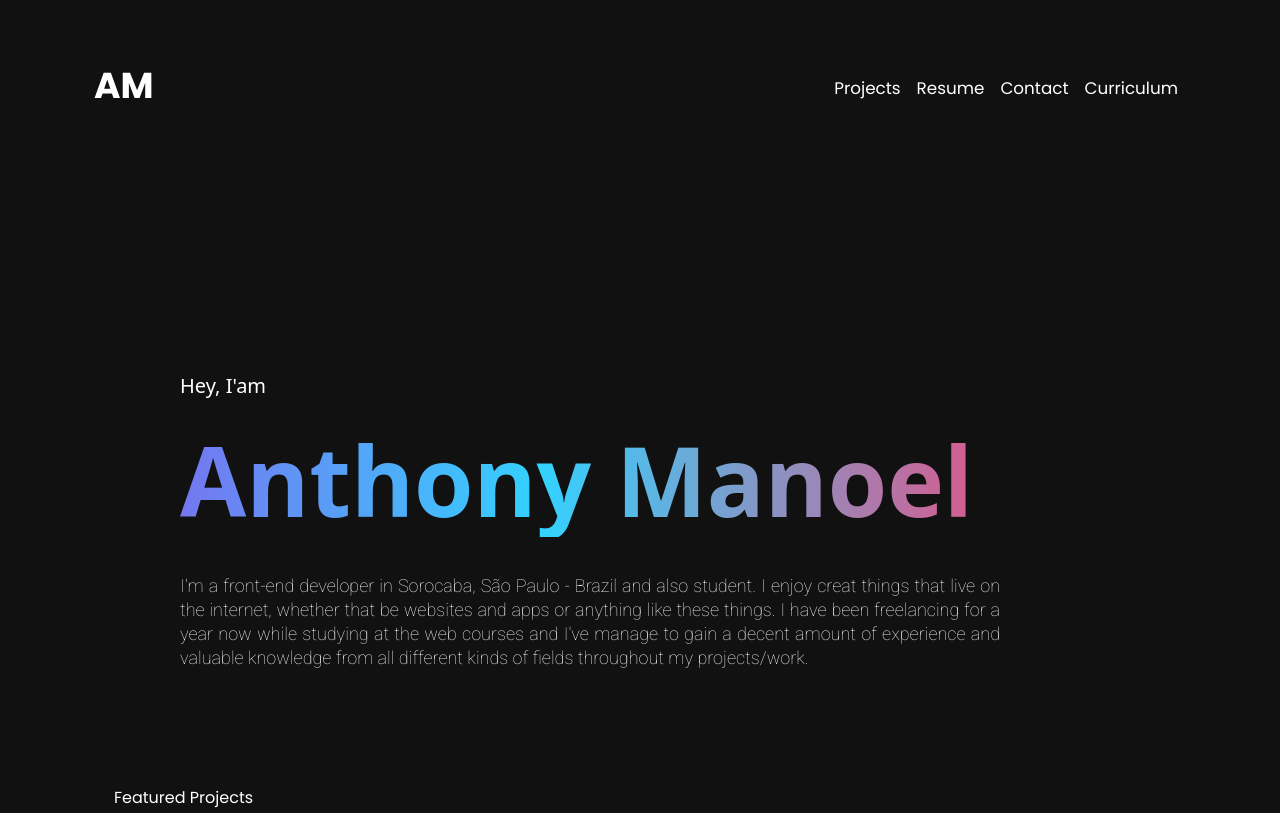
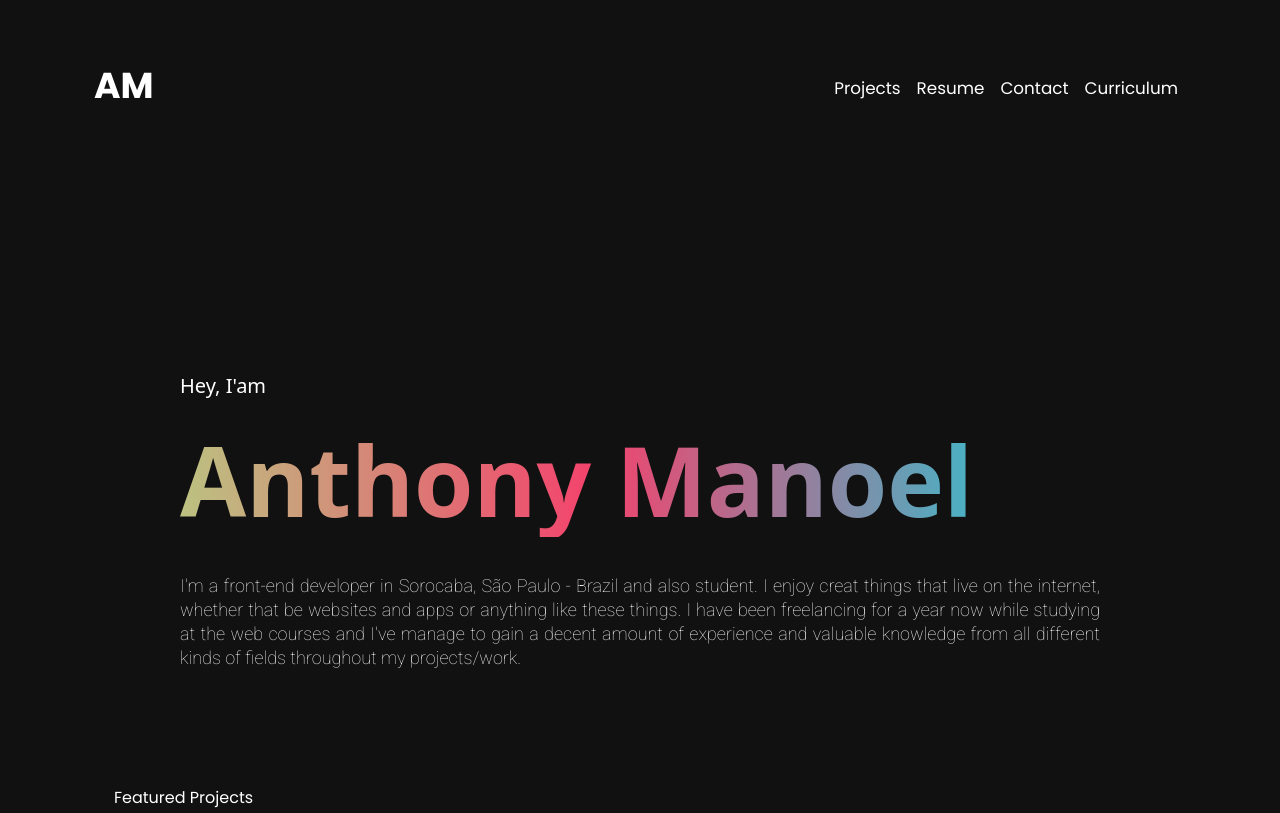
Before and after one commit to anthonymanoel/anthonymanoel.github.io-portfolio, a plain HTML site: page index.html in a window 1280 px wide. Shown: the top 813 px of the page. Drawn offline with nearby package versions, Linux system fonts and the light colour scheme; no server answers.

Commit message:
already project

```diff
--- a/assets/css/index.css
+++ b/assets/css/index.css
@@ -66,7 +66,6 @@ img{
 .container_presentation{
     width: 100%;
     height: auto;
-    max-width: 1000px;
     display: flex;
     flex-direction: column;
     justify-content: center;
@@ -78,19 +77,20 @@ img{
     flex-wrap: wrap;
 }
 .gradient{
+    width: 1100px;
     padding-left: 11.25rem;
     padding-top: 1rem;
     font-size: 6em;
     font-weight: 600;
     /*Gradient beside this*/
-    background-image: linear-gradient(89.81deg, #9845E8 -1.72%, #33D2FF 54.05%, #DD5789 99.78%);
+    background-image: linear-gradient(89.81deg, #A1FF8B -1.72%, #F4426C 54.05%, #11D6E2 99.78%);
     background-clip: text;
     -webkit-background-clip: text;
     -webkit-text-fill-color: transparent;
     color: black;
 }
 .about_me{
-    width: 100%;
+    width: 1100px;
     height: auto;
     font-style: "Montserrat Alternates";
     font-size: 1.125em;
--- a/index.html
+++ b/index.html
@@ -54,8 +54,6 @@
                 </nav>
             </div>
         </div>
-
-
         <div class="container_presentation">
             <h5 class="hey">
                 Hey, I'am
@@ -99,7 +97,7 @@
             </div>
             <div class="container_projects">
                 <div id="container_projects">
-                    <img src="./assets/img/Web/Web_SVG.svg">
+                    <img src="./assets/img/Virtual-reality/Virtual_reality_SVG.svg">
                         <h3 class="nameProject">ONHB - Olimpíada Nacional de História do Brasil (NOBH - National Olympic Brazil's History)</h3>
                     <a href="https://www.olimpiadadehistoria.com.br/">
                         <p class="text-resume">
@@ -111,7 +109,7 @@
                     </p>
                 </div>
                 <div id="container_projects">
-                    <img src="./assets/img/Web/Web_SVG.svg">
+                    <img src="./assets/img/Virtual-reality/Virtual_reality_SVG.svg">
                         <h3 class="nameProject">Academia Família - Teological, Ministry and Cultural College</h3>
                     <a href="https://academiafamilia.alpaclass.com/s/login">
                         <p class="text-resume">
```
